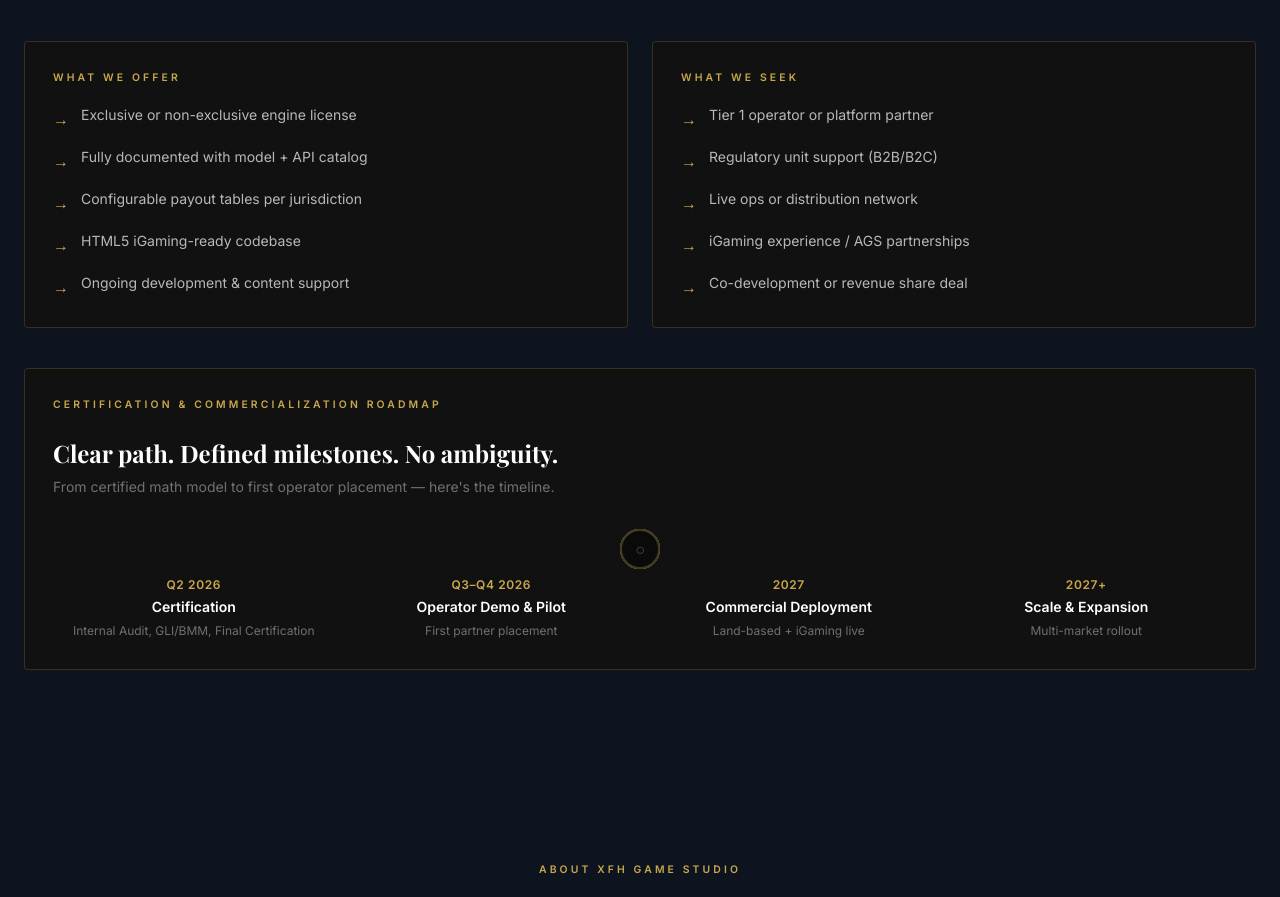
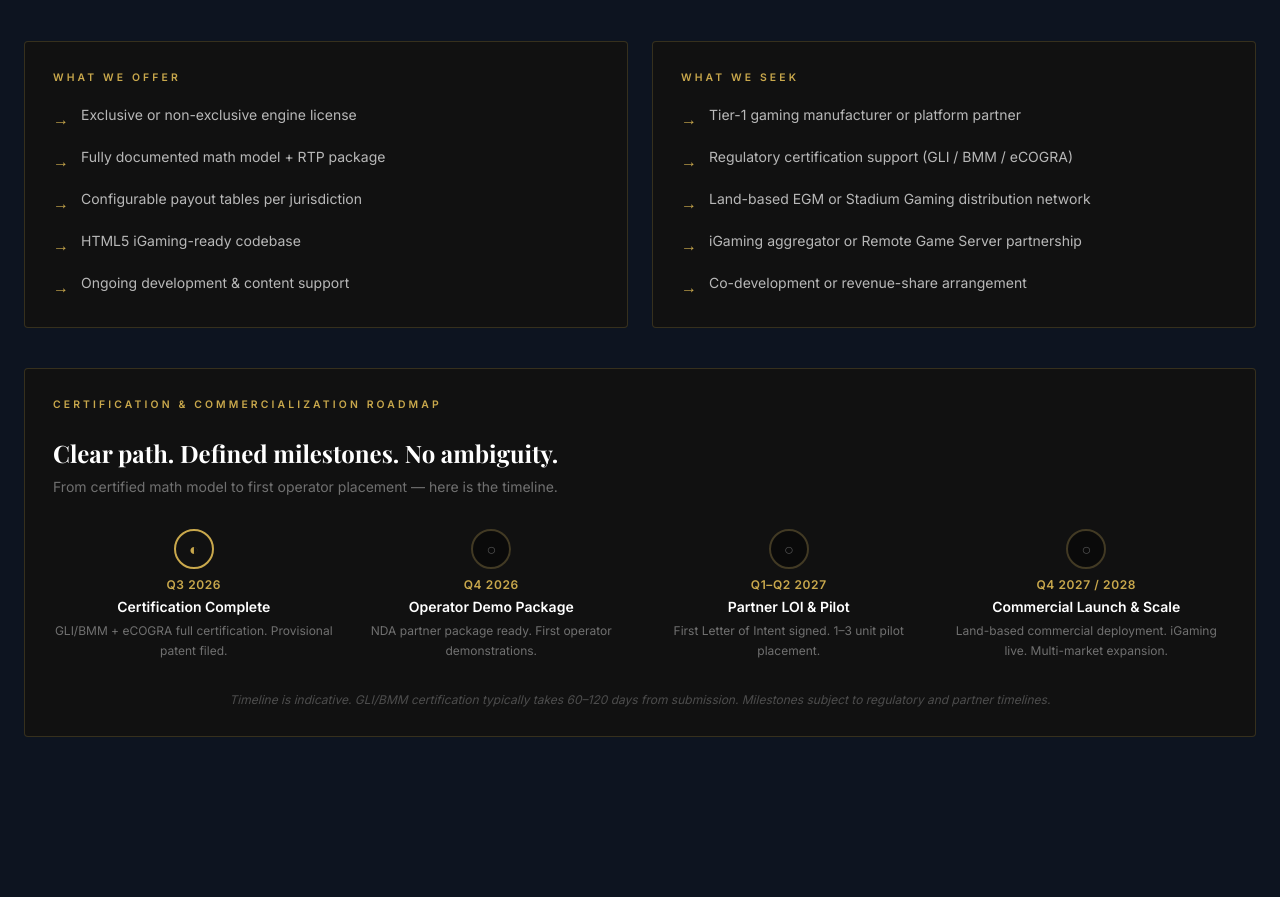
Before and after one commit to KellarM/website-rapid-fire-texas-hold-em, a React (Vite) app: page / in a window 1280 px wide. Shown: the part 7955-8852 px from the top of the page. Built offline with nearby package versions, Linux system fonts and the light colour scheme; no server answers.

Commit message:
fix: remove AGS reference, updated roadmap timeline, Stadium Gaming added

```diff
--- a/src/components/LicensingSection.jsx
+++ b/src/components/LicensingSection.jsx
@@ -2,10 +2,10 @@ import { useScrollReveal } from '../hooks/useScrollReveal';
 
 export default function LicensingSection() {
   const ref = useScrollReveal();
-
   return (
     <section id="licensing" style={{ backgroundColor: '#0D1420' }} className="py-24">
       <div className="max-w-7xl mx-auto px-6">
+
         <div ref={ref} className="reveal text-center mb-12">
           <div className="flex items-center justify-center gap-4 mb-4">
             <div className="h-px w-12 bg-gold/60" />
@@ -25,7 +25,7 @@ export default function LicensingSection() {
             <ul className="space-y-4">
               {[
                 'Exclusive or non-exclusive engine license',
-                'Fully documented with model + API catalog',
+                'Fully documented math model + RTP package',
                 'Configurable payout tables per jurisdiction',
                 'HTML5 iGaming-ready codebase',
                 'Ongoing development & content support',
@@ -43,11 +43,11 @@ export default function LicensingSection() {
             <div className="section-label mb-5">What We Seek</div>
             <ul className="space-y-4">
               {[
-                'Tier 1 operator or platform partner',
-                'Regulatory unit support (B2B/B2C)',
-                'Live ops or distribution network',
-                'iGaming experience / AGS partnerships',
-                'Co-development or revenue share deal',
+                'Tier-1 gaming manufacturer or platform partner',
+                'Regulatory certification support (GLI / BMM / eCOGRA)',
+                'Land-based EGM or Stadium Gaming distribution network',
+                'iGaming aggregator or Remote Game Server partnership',
+                'Co-development or revenue-share arrangement',
               ].map(item => (
                 <li key={item} className="flex items-start gap-3">
                   <span className="text-gold font-bold mt-0.5">→</span>
@@ -58,11 +58,11 @@ export default function LicensingSection() {
           </div>
         </div>
 
-        {/* Roadmap */}
+        {/* Roadmap — pushed out 1 year from current position */}
         <div className="card-dark rounded-sm p-7">
           <div className="section-label mb-6">Certification & Commercialization Roadmap</div>
           <h3 className="font-playfair text-2xl text-white font-bold mb-2">Clear path. Defined milestones. No ambiguity.</h3>
-          <p className="text-white/40 text-sm mb-8">From certified math model to first operator placement — here's the timeline.</p>
+          <p className="text-white/40 text-sm mb-8">From certified math model to first operator placement — here is the timeline.</p>
 
           <div className="relative">
             {/* Timeline line */}
@@ -70,16 +70,38 @@ export default function LicensingSection() {
 
             <div className="grid grid-cols-2 md:grid-cols-4 gap-4 relative">
               {[
-                { period: 'Q2 2026', title: 'Certification', sub: 'Internal Audit, GLI/BMM, Final Certification', status: 'complete' },
-                { period: 'Q3–Q4 2026', title: 'Operator Demo & Pilot', sub: 'First partner placement', status: 'progress' },
-                { period: '2027', title: 'Commercial Deployment', sub: 'Land-based + iGaming live', status: 'planned' },
-                { period: '2027+', title: 'Scale & Expansion', sub: 'Multi-market rollout', status: 'planned' },
+                {
+                  period: 'Q3 2026',
+                  title: 'Certification Complete',
+                  sub: 'GLI/BMM + eCOGRA full certification. Provisional patent filed.',
+                  status: 'progress',
+                },
+                {
+                  period: 'Q4 2026',
+                  title: 'Operator Demo Package',
+                  sub: 'NDA partner package ready. First operator demonstrations.',
+                  status: 'planned',
+                },
+                {
+                  period: 'Q1–Q2 2027',
+                  title: 'Partner LOI & Pilot',
+                  sub: 'First Letter of Intent signed. 1–3 unit pilot placement.',
+                  status: 'planned',
+                },
+                {
+                  period: 'Q4 2027 / 2028',
+                  title: 'Commercial Launch & Scale',
+                  sub: 'Land-based commercial deployment. iGaming live. Multi-market expansion.',
+                  status: 'planned',
+                },
               ].map((milestone) => (
-                <div key={milestone.period} className="pt-10 text-center">
+                <div key={milestone.period} className="pt-10 text-center relative">
                   <div className={`w-10 h-10 rounded-full border-2 flex items-center justify-center mx-auto mb-4 absolute -top-0 left-1/2 -translate-x-1/2 ${
-                    milestone.status === 'complete' ? 'bg-gold border-gold text-xfh-black' :
-                    milestone.status === 'progress' ? 'bg-gold/20 border-gold text-gold' :
-                    'bg-xfh-black border-gold/30 text-white/30'
+                    milestone.status === 'complete'
+                      ? 'bg-gold border-gold text-xfh-black'
+                      : milestone.status === 'progress'
+                      ? 'bg-gold/20 border-gold text-gold'
+                      : 'bg-xfh-black border-gold/30 text-white/30'
                   }`}>
                     {milestone.status === 'complete' ? '✓' : milestone.status === 'progress' ? '◐' : '○'}
                   </div>
@@ -90,7 +112,12 @@ export default function LicensingSection() {
               ))}
             </div>
           </div>
+
+          <p className="text-white/25 text-xs text-center mt-8 italic">
+            Timeline is indicative. GLI/BMM certification typically takes 60–120 days from submission. Milestones subject to regulatory and partner timelines.
+          </p>
         </div>
+
       </div>
     </section>
   );
```
